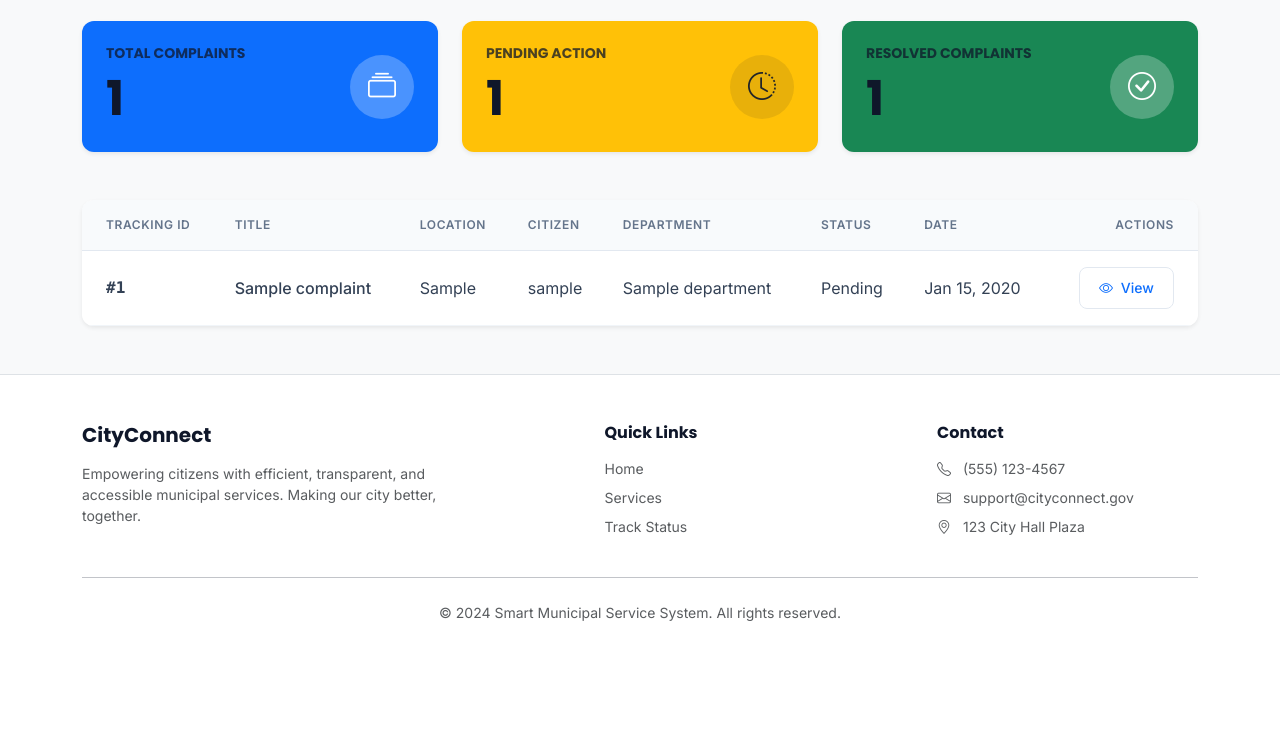
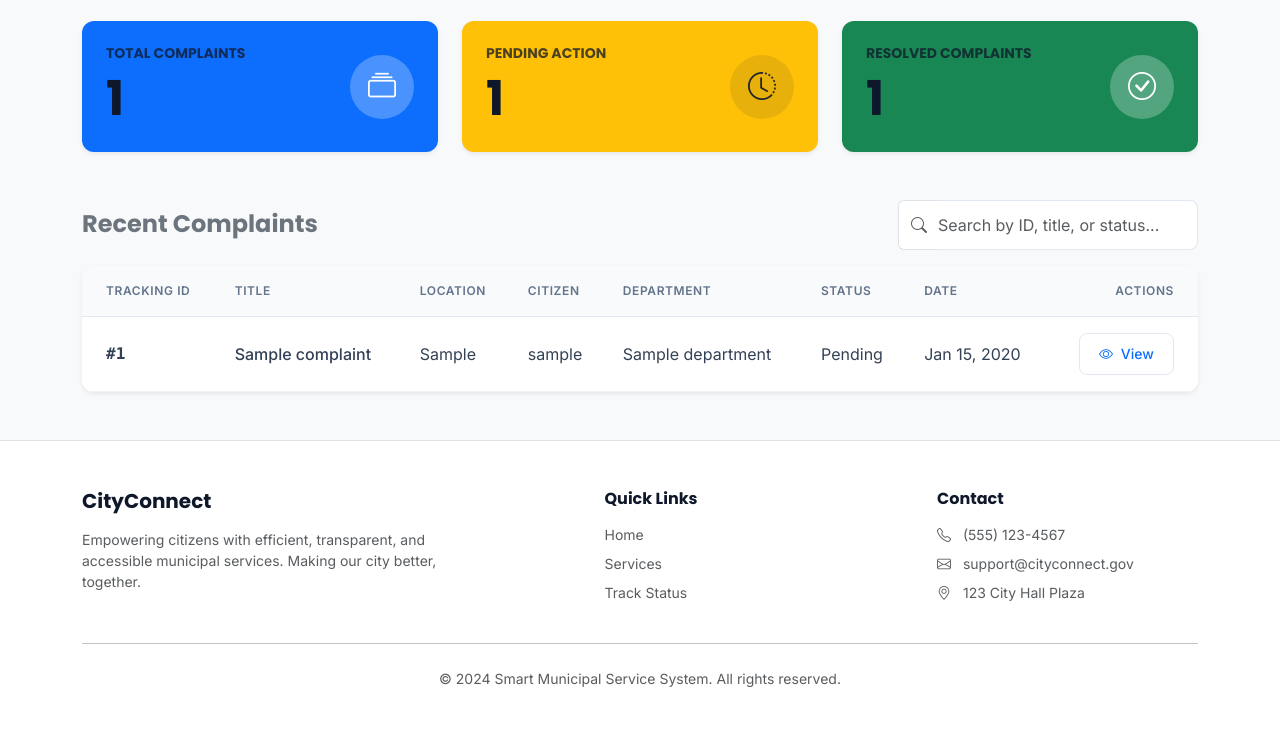
Before and after one commit to rounakgrg/FYP-, a Django app: template core/templates/core/dashboard_office_admin.html in a window 1280 px wide. Shown: the part 237-974 px from the top of the page. Before the commit the page ends 858 px from the top, so only its background shows below. Run offline with Django 5.2, Linux system fonts and the light colour scheme; tables that the repository leaves empty hold one stand-in row (values such as "Sample post"); the template is opened without the code that fills it: values that come from a table or form of the project are taken from there, most other values are stand-ins (such as "Sample title", 1, 10 or a date in 2020).

Commit message:
Fix template line break issue & add live search to dashboard

```diff
--- a/core/templates/core/dashboard_office_admin.html
+++ b/core/templates/core/dashboard_office_admin.html
@@ -95,6 +95,16 @@
         </div>
         {% endif %}
 
+        <!-- Complaints Table Header with Search -->
+        <div class="d-flex justify-content-between align-items-center mb-3">
+            <h4 class="mb-0 text-secondary fw-bold">Recent Complaints</h4>
+            <div class="input-group" style="max-width: 300px;">
+                <span class="input-group-text bg-white border-end-0"><i class="bi bi-search text-muted"></i></span>
+                <input type="text" id="tableSearch" class="form-control border-start-0 ps-0"
+                    placeholder="Search by ID, title, or status...">
+            </div>
+        </div>
+
         <!-- Complaints Table -->
         <div class="card shadow-sm border-0">
             <div class="table-responsive">
@@ -111,9 +121,9 @@
                             <th class="text-end pe-4">Actions</th>
                         </tr>
                     </thead>
-                    <tbody>
+                    <tbody id="complaintsTableBody">
                         {% for complaint in complaints %}
-                        <tr>
+                        <tr class="complaint-row">
                             <td class="ps-4"><span class="font-monospace fw-bold">#{{ complaint.tracking_id }}</span>
                             </td>
                             <td>
@@ -143,4 +153,21 @@
 </script>
 {% endif %}
 
+<script>
+    document.addEventListener('DOMContentLoaded', function () {
+        const searchInput = document.getElementById('tableSearch');
+        const tableRows = document.querySelectorAll('.complaint-row');
+
+        if (searchInput) {
+            searchInput.addEventListener('keyup', function () {
+                const searchTerm = this.value.toLowerCase();
+                tableRows.forEach(row => {
+                    const text = row.textContent.toLowerCase();
+                    row.style.display = text.includes(searchTerm) ? '' : 'none';
+                });
+            });
+        }
+    });
+</script>
+
 {% endblock %}
```
